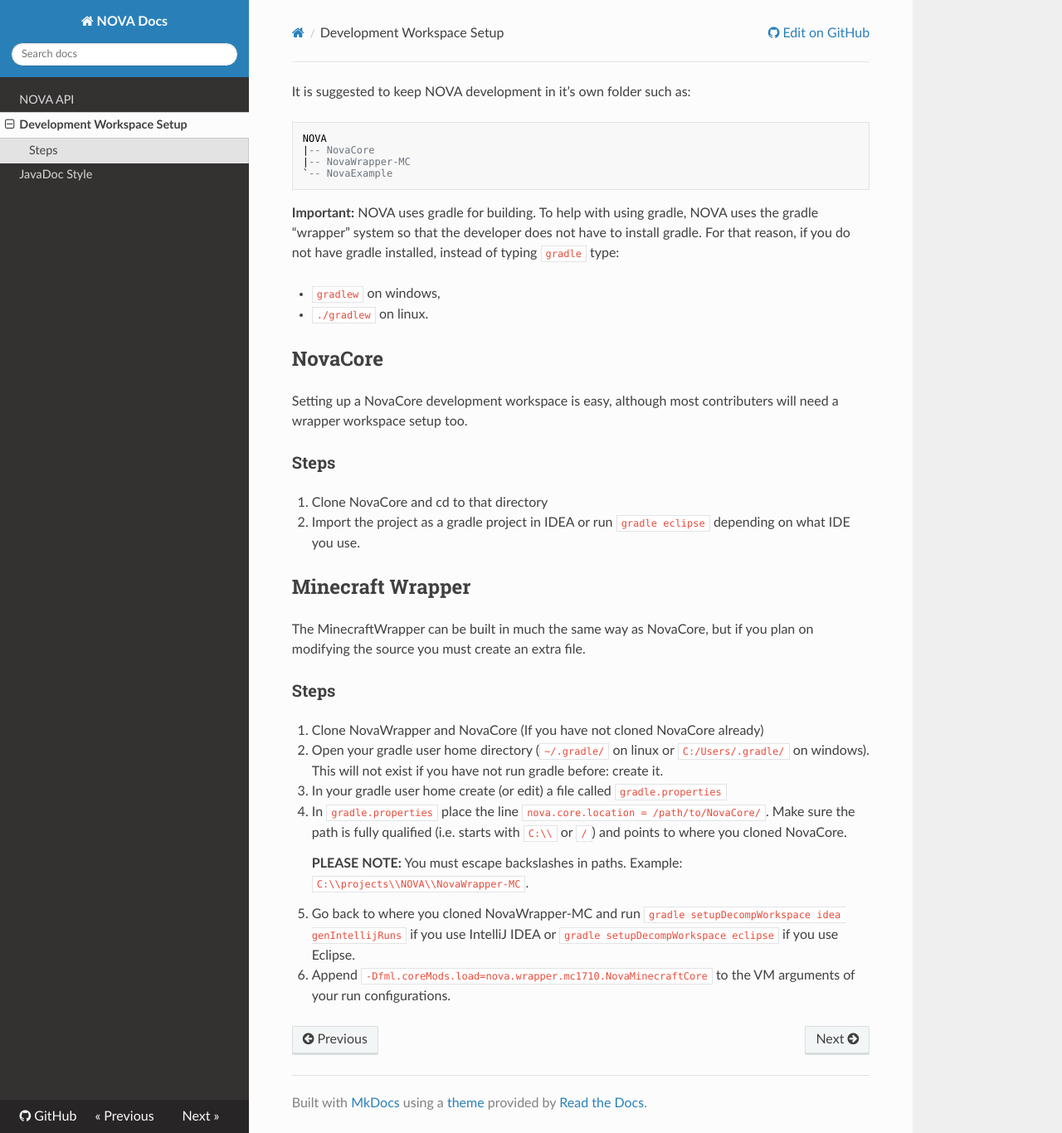
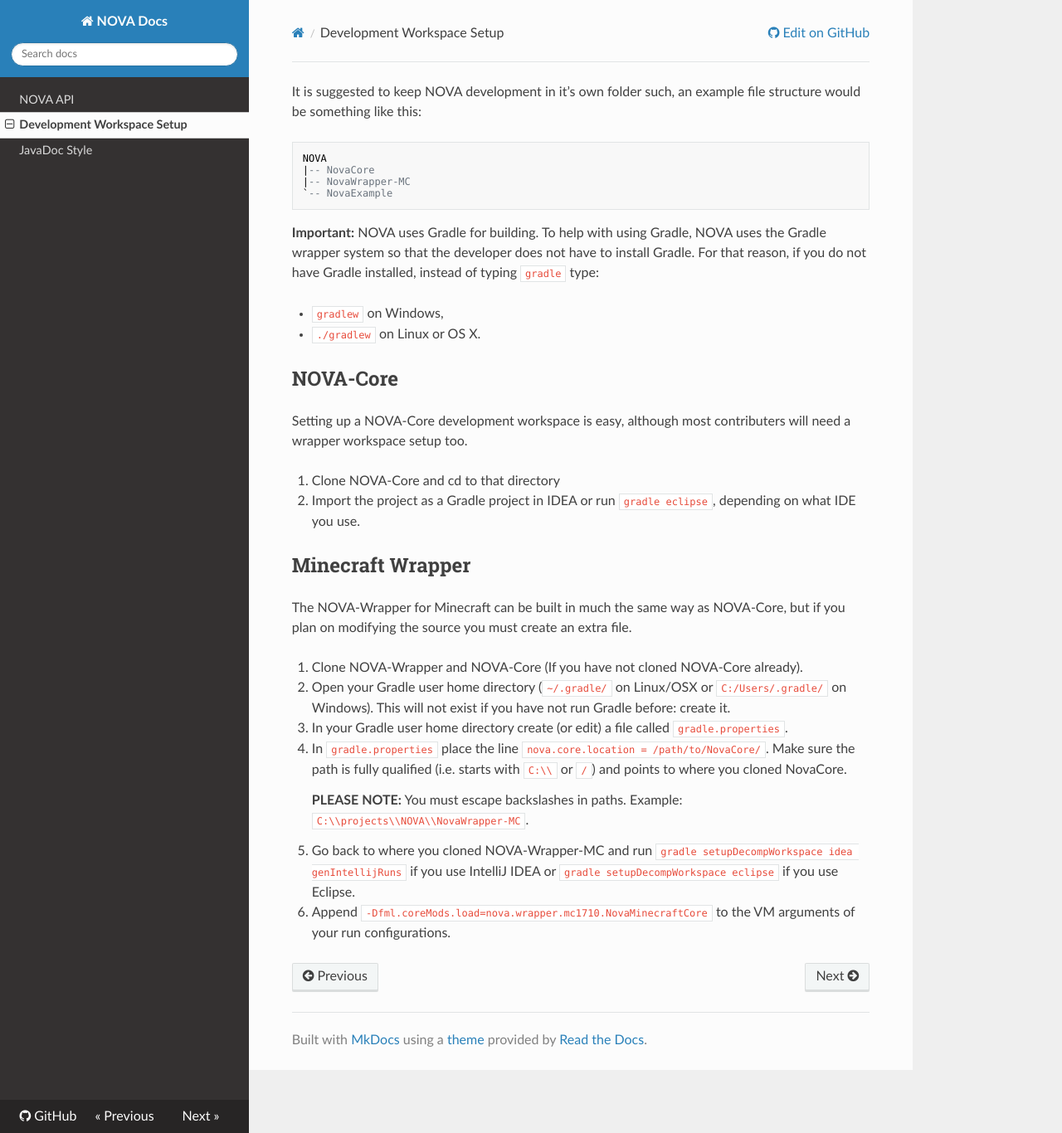
Before and after one commit to NOVA-Team/docs, an MkDocs documentation site: the page built from docs/Development Workspace Setup.md, in a window 1280 px wide and 1366 px high. Shown: the whole window at 83% size. Built offline with MkDocs 1.6.1, drawn with Linux system fonts in a browser that asks for light colours; nearby versions of some CDN libraries.

Commit message:
Grammar
I spelled it correctly this time, @RX14

````diff
--- a/docs/Development Workspace Setup.md
+++ b/docs/Development Workspace Setup.md
@@ -1,4 +1,5 @@
-It is suggested to keep NOVA development in it's own folder such as:
+It is suggested to keep NOVA development in it's own folder such, an example file structure would be something like this:
+
 ```
 NOVA
 |-- NovaCore
@@ -7,28 +8,26 @@
 ```
 
 **Important:**
-NOVA uses gradle for building. To help with using gradle, NOVA uses the gradle "wrapper" system so that the developer does not have to install gradle. For that reason, if you do not have gradle installed, instead of typing `gradle` type:
+NOVA uses Gradle for building. To help with using Gradle, NOVA uses the Gradle wrapper system so that the developer does not have to install Gradle. For that reason, if you do not have Gradle installed, instead of typing `gradle` type:
 
-- `gradlew` on windows,
-- `./gradlew` on linux.
+- `gradlew` on Windows,
+- `./gradlew` on Linux or OS X.
 
-## NovaCore
-Setting up a NovaCore development workspace is easy, although most contributers will need a wrapper workspace setup too.
+## NOVA-Core
+Setting up a NOVA-Core development workspace is easy, although most contributers will need a wrapper workspace setup too.
 
-### Steps
-1. Clone NovaCore and cd to that directory
-2. Import the project as a gradle project in IDEA or run `gradle eclipse` depending on what IDE you use.
+1. Clone NOVA-Core and cd to that directory
+2. Import the project as a Gradle project in IDEA or run `gradle eclipse`, depending on what IDE you use.
 
 ## Minecraft Wrapper
-The MinecraftWrapper can be built in much the same way as NovaCore, but if you plan on modifying the source you must create an extra file.
+The NOVA-Wrapper for Minecraft can be built in much the same way as NOVA-Core, but if you plan on modifying the source you must create an extra file.
 
-### Steps
-1. Clone NovaWrapper and NovaCore (If you have not cloned NovaCore already)
-2. Open your gradle user home directory (`~/.gradle/` on linux or `C:/Users/.gradle/` on windows). This will not exist if you have not run gradle before: create it.
-3. In your gradle user home create (or edit) a file called `gradle.properties`
+1. Clone NOVA-Wrapper and NOVA-Core (If you have not cloned NOVA-Core already).
+2. Open your Gradle user home directory (`~/.gradle/` on Linux/OSX or `C:/Users/.gradle/` on Windows). This will not exist if you have not run Gradle before: create it.
+3. In your Gradle user home directory create (or edit) a file called `gradle.properties`.
 4. In `gradle.properties` place the line `nova.core.location = /path/to/NovaCore/`. Make sure the path is fully qualified (i.e. starts with `C:\\` or `/`) and points to where you cloned NovaCore.
 
     **PLEASE NOTE:** You must escape backslashes in paths. Example: `C:\\projects\\NOVA\\NovaWrapper-MC`.
 
-5. Go back to where you cloned NovaWrapper-MC and run `gradle setupDecompWorkspace idea genIntellijRuns` if you use IntelliJ IDEA or `gradle setupDecompWorkspace eclipse` if you use Eclipse.
+5. Go back to where you cloned NOVA-Wrapper-MC and run `gradle setupDecompWorkspace idea genIntellijRuns` if you use IntelliJ IDEA or `gradle setupDecompWorkspace eclipse` if you use Eclipse.
 6. Append `-Dfml.coreMods.load=nova.wrapper.mc1710.NovaMinecraftCore` to the VM arguments of your run configurations.
````
